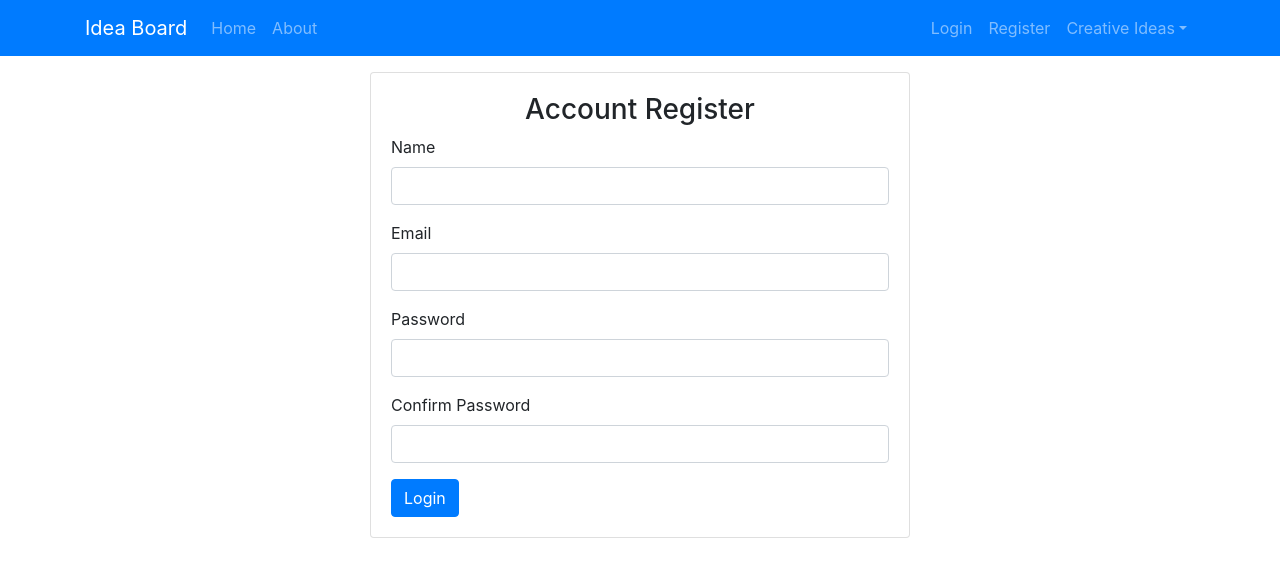
After one commit to graygabrielle/idea-board, a Node server app: page /users/register in a window 1280 px wide. The commit adds this page. Shown: the top 577 px of the page. Run offline with Node 20, Linux system fonts and the light colour scheme; some libraries are stand-ins or nearby versions.

Commit message:
added views and routes for login and register

```diff
--- a/app.js
+++ b/app.js
@@ -4,10 +4,15 @@ const mongoose = require("mongoose");
 const methodOverride = require("method-override");
 const flash = require("connect-flash");
 const session = require("express-session");
+const path = require("path");
 
 const app = express();
 
-//Express session middleware
+//load ideas routes
+const ideas = require("./routes/ideas");
+const users = require("./routes/users");
+
+//Express-session middleware
 app.use(session({
   secret:'secret',
   resave: true,
@@ -17,7 +22,7 @@ app.use(session({
 //Flash middleware
 app.use(flash());
 
-//global variables
+//global variables for flash messages
 app.use(function(req, res, next){
   res.locals.success_msg = req.flash('success_msg');
   res.locals.error_msg = req.flash('error_msg');
@@ -29,8 +34,15 @@ app.use(function(req, res, next){
 app.use(express.urlencoded({ extended: false}));
 app.use(express.json());
 
-//method override middleware
+//static folder
+app.use(express.static(path.join(__dirname, "public")));
+
+//method-override middleware
 app.use(methodOverride('_method'));
+
+//handlebars middleware
+app.engine('handlebars', handlebars({defaultLayout: 'main'}));
+app.set('view engine', 'handlebars');
 
 //Connect to mongoose
 mongoose.connect("mongodb://localhost/ideaboard-dev", {
@@ -38,10 +50,6 @@ mongoose.connect("mongodb://localhost/ideaboard-dev", {
 })
 .then(() => console.log("MongoDB connected..."))
 .catch(e => console.log(e));
-
-//load Idea model
-require("./models/Idea");
-const Idea = mongoose.model('ideas');
 
 //index route
 app.get(`/`, (req, res) => {
@@ -53,101 +61,9 @@ app.get(`/about`, (req, res) => {
   res.render('about');
 });
 
-//Idea index page
-app.get(`/ideas`, (req, res) => {
-  Idea.find({})
-    .sort({date:'desc'})
-    .then(ideas => {
-      res.render('ideas/index', {
-        ideas
-      });
-    })
-
-})
-
-//add Idea form
-app.get(`/ideas/add`, (req, res) => {
-  res.render('ideas/add');
-});
-
-//edit Idea form
-app.get('/ideas/edit/:id', (req, res) => {
-  Idea.findOne({
-    _id: req.params.id
-  })
-    .then(idea => {
-      res.render('ideas/edit', {
-        idea
-      });
-    })
-
-})
-
-//process form
-app.post(`/ideas`, (req, res) =>{
-  let errors = [];
-
-  if(!req.body.title){
-    errors.push({text:'Please add a title'});
-  }
-  if(!req.body.details){
-    errors.push({text:'Please add some details'});
-  }
-
-  if(errors.length>0){
-    res.render('ideas/add', {
-      errors: errors,
-      title: req.body.title,
-      details: req.body.details
-    });
-  } else{
-    const newUser = {
-      title: req.body.title,
-      details: req.body.details
-    }
-    new Idea(newUser)
-      .save()
-      .then(idea => {
-        req.flash('success_msg', 'Idea added!')
-        res.redirect('/ideas');
-      });
-  }
-
-});
-
-//edit form process
-app.put('/ideas/:id', (req, res) => {
-  Idea.findOne({
-    _id: req.params.id
-  })
-    .then(idea => {
-      //new values
-      idea.title = req.body.title;
-      idea.details = req.body.details;
-
-      idea.save()
-        .then(idea => {
-          req.flash('success_msg', 'Idea updated!')
-          res.redirect('/ideas');
-        })
-    })
-})
-
-//delete idea
-app.delete('/ideas/:id', (req, res) => {
-  Idea.remove({
-    _id: req.params.id
-  })
-    .then(() => {
-      req.flash('success_msg', 'Idea removed!')
-      res.redirect('/ideas');
-    });
-});
-
-
-//handlebars middleware
-app.engine('handlebars', handlebars({defaultLayout: 'main'}));
-app.set('view engine', 'handlebars');
+//use routes for ideas and users
+app.use("/ideas", ideas);
+app.use("/users", users);
 
 //set up port and run server
 const port = process.env.PORT || 5000;
--- /dev/null
+++ b/routes/users.js
@@ -0,0 +1,20 @@
+const express = require("express");
+const router = express.Router();
+const mongoose = require("mongoose");
+
+//load Idea model
+require("../models/Idea");
+const Idea = mongoose.model('ideas');
+
+
+//user login route
+router.get("/login", (req, res) => {
+  res.render("users/login");
+})
+
+//user register route
+router.get("/register", (req, res) => {
+  res.render("users/register");
+})
+
+module.exports = router;
--- a/views/partials/_navbar.handlebars
+++ b/views/partials/_navbar.handlebars
@@ -16,6 +16,12 @@
           </li>
         </ul>
         <ul class="navbar-nav ml-auto">
+          <li class="nav-item">
+            <a href="/users/login" class="nav-link">Login</a>
+          </li>
+          <li class="nav-item">
+            <a href="/users/register" class="nav-link">Register</a>
+          </li>
           <li class="nav-item dropdown">
             <a href="#" class="nav-link dropdown-toggle" data-toggle="dropdown" id="navbarDropdownMenuLink">Creative Ideas</a>
             <div class="dropdown-menu">
--- /dev/null
+++ b/views/users/register.handlebars
@@ -0,0 +1,26 @@
+<div class="row">
+  <div class="col-md-6 mx-auto">
+    <div class="card card-body">
+      <h3 class="text-center">Account Register</h3>
+      <form action="">
+        <div class="form-group">
+          <label for="name">Name</label>
+          <input type="text" name="name" class="form-control" required>
+        </div>
+        <div class="form-group">
+          <label for="email">Email</label>
+          <input type="email" name="email" class="form-control" required>
+        </div>
+        <div class="form-group">
+          <label for="password">Password</label>
+          <input type="password" name="password" class="form-control" required>
+        </div>
+        <div class="form-group">
+          <label for="password2">Confirm Password</label>
+          <input type="password" name="password2" class="form-control" required>
+        </div>
+        <button class="btn btn-primary" type="submit">Login</button>
+      </form>
+    </div>
+  </div>
+</div>
```
Also changed, not shown: routes/ideas.js (added, +98 -0 lines), views/users/login.handlebars (added, +18 -0 lines), public/css/style.css (added), public/js/index.js (added).
